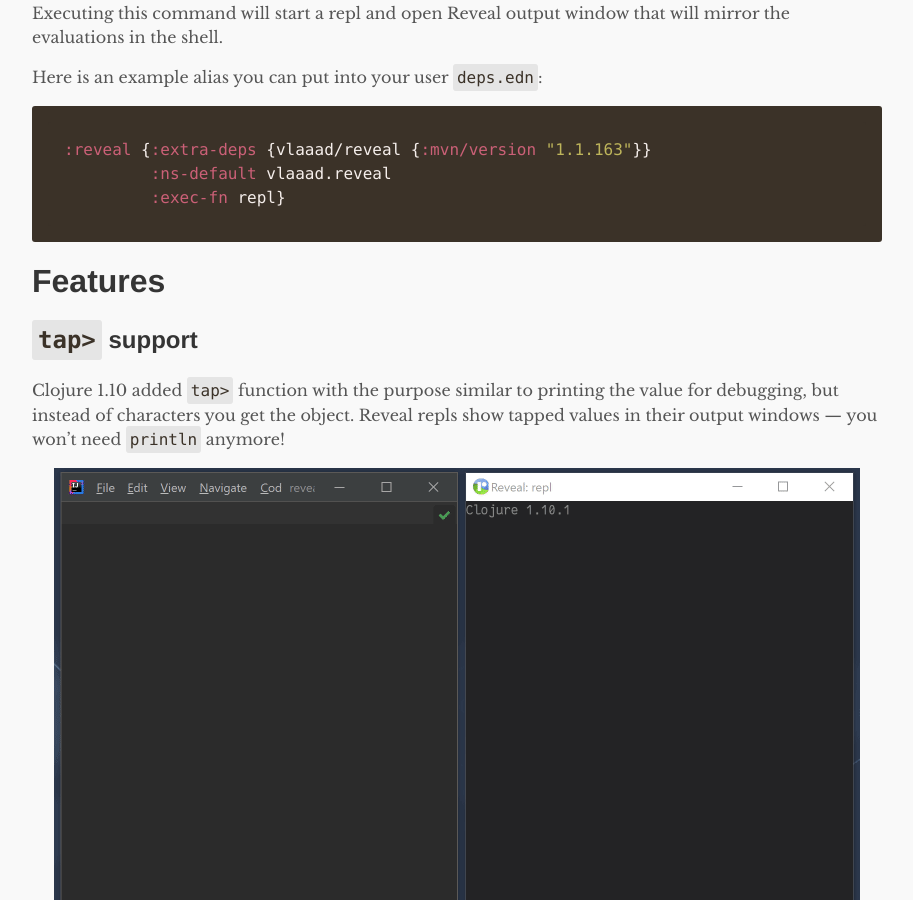
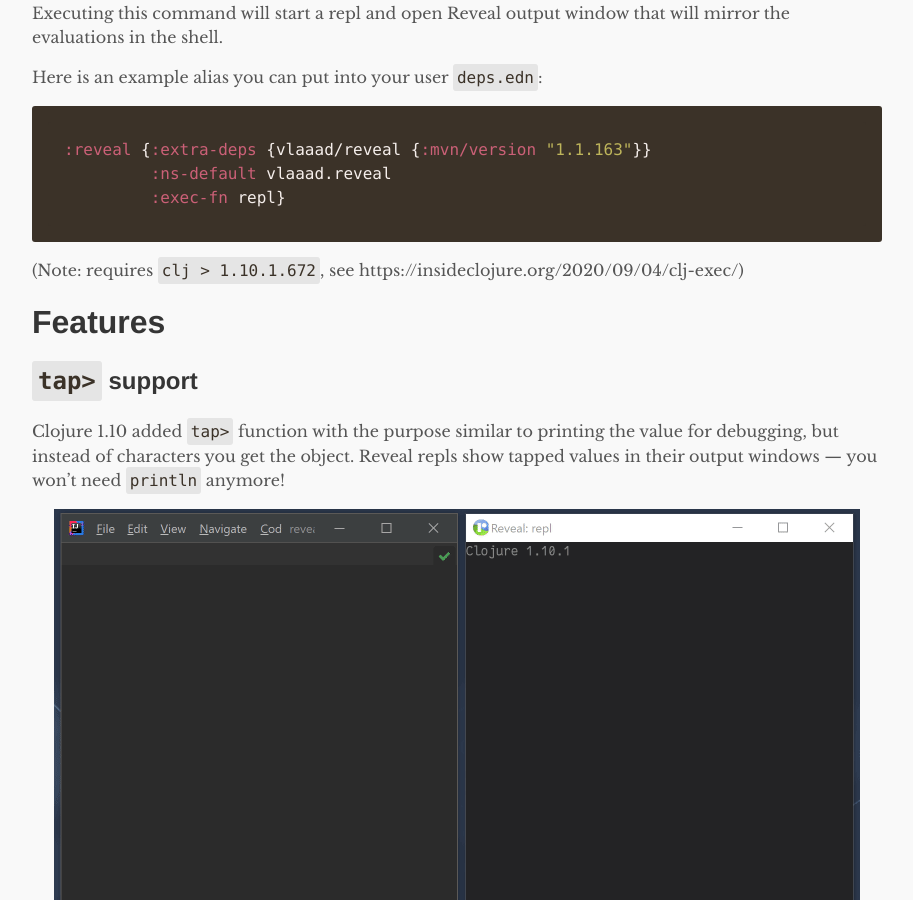
Before and after one commit to vlaaad/vlaaad.github.io, a Jekyll site: the page built from reveal.md, in a window 1280 px wide and 900 px high, scrolled down 2351 px. Shown: the whole window, without its empty margins (183-1096 px from the left). Built offline with Jekyll 4.4.1, drawn with Linux system fonts in a browser that asks for light colours.

Commit message:
Add a note to prevent surprises

````diff
--- a/reveal.md
+++ b/reveal.md
@@ -37,6 +37,8 @@
          :ns-default vlaaad.reveal
          :exec-fn repl}
 ```
+
+(Note: requires `clj > 1.10.1.672`, see https://insideclojure.org/2020/09/04/clj-exec/)
 
 # Features
 
````
